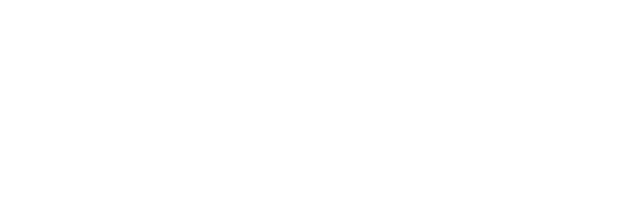
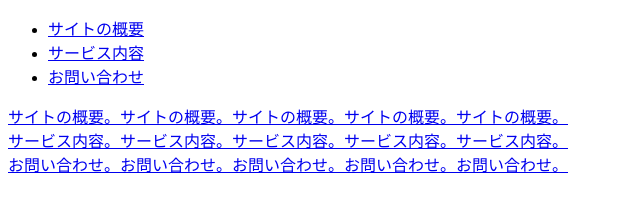
Before and after one commit to oshinoshin/MyTabMenu, a plain HTML site: page index.html in a window 1280 px wide. Shown: the whole page, without its empty margins (0-640 px from the left). Drawn offline with Linux system fonts and the light colour scheme.

Commit message:
マークアップ

```diff
--- a/index.html
+++ b/index.html
@@ -6,6 +6,24 @@
   <link rel="stylesheet" href="css/styles.css">
 </head>
 <body>
+  <div class="container">
+    <ul class="menu">
+      <li><a href="#">サイトの概要</li>
+      <li><a href="#">サービス内容</li>
+      <li><a href="#">お問い合わせ</li>
+    </ul>
+    <section class="content">
+      サイトの概要。サイトの概要。サイトの概要。サイトの概要。サイトの概要。
+    </section>
+
+    <section class="content">
+      サービス内容。サービス内容。サービス内容。サービス内容。サービス内容。
+    </section>
+
+    <section class="content">
+      お問い合わせ。お問い合わせ。お問い合わせ。お問い合わせ。お問い合わせ。
+    </section>
+  </div>
 
   <script src="js/main.js"></script>
 </body>
```
